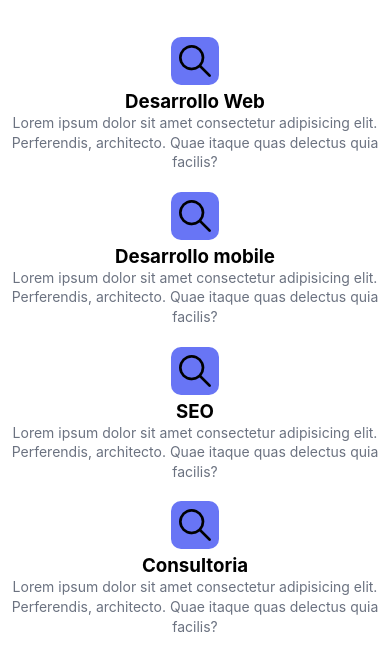
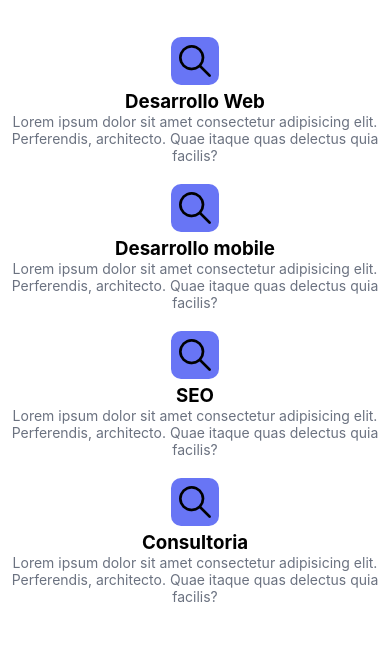
Before and after one commit to rosalybt/Ejercicios-Optativos, a plain HTML site: page responsive I/03-servicios-I/index.html in a window 390 px wide. Shown: the part 169-840 px from the top of the page. Drawn offline with Linux system fonts and the light colour scheme.

Commit message:
ejercicio 03-responsive elimine lineas basura del css

```diff
--- a/responsive I/03-servicios-I/css/style.css
+++ b/responsive I/03-servicios-I/css/style.css
@@ -59,7 +59,6 @@ body {
 .descripcion-servicio {
     color: #6b7280;
     font-size: 14px;
-    line-height: 1.4;
 }
 
 .servicio {
```
